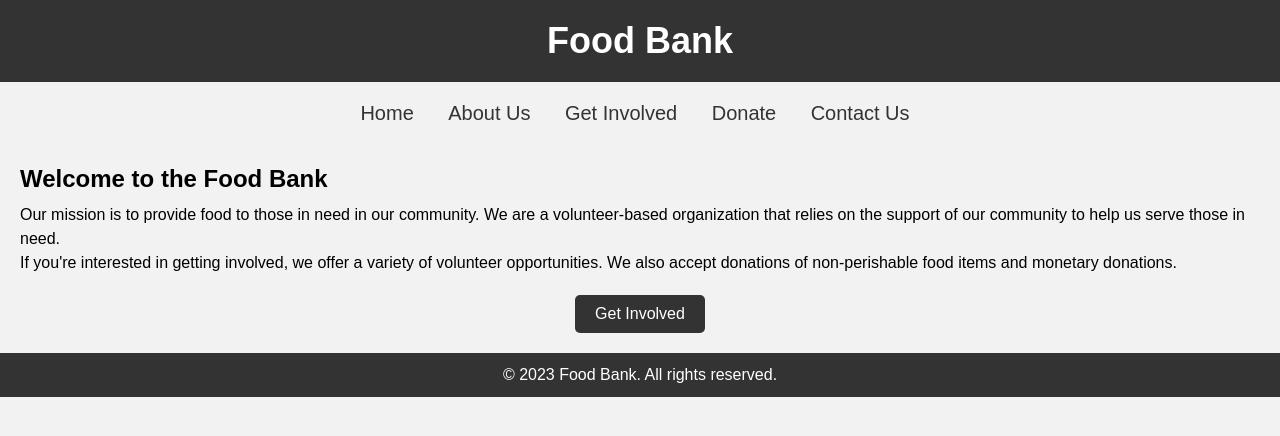
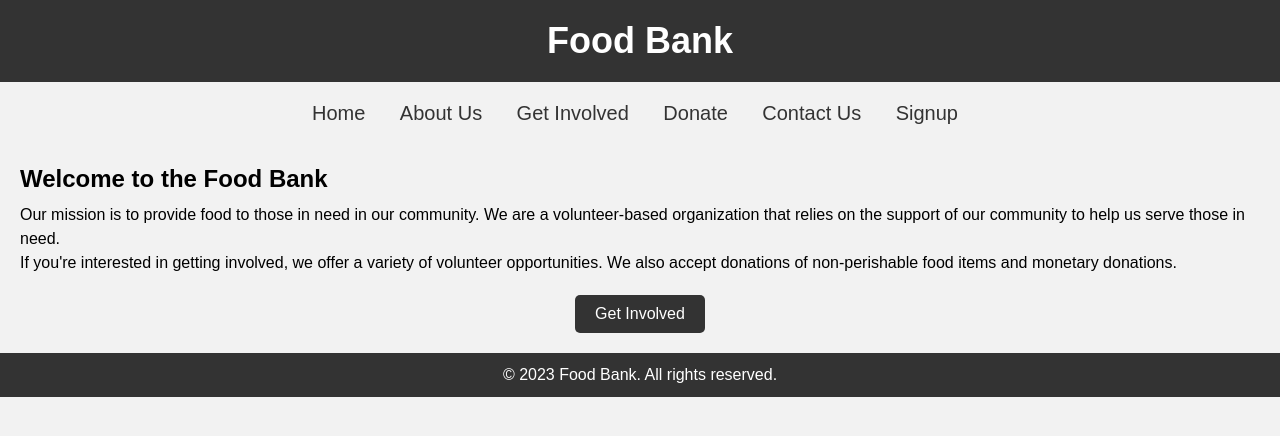
Before and after one commit to barktree707/vincentajii2.github.io, a plain HTML site: page index.html in a window 1280 px wide. Drawn offline with Linux system fonts and the light colour scheme.

Commit message:
Update index.html

```diff
--- a/index.html
+++ b/index.html
@@ -93,6 +93,7 @@
       <a href="#">Get Involved</a>
       <a href="#">Donate</a>
       <a href="#">Contact Us</a>
+      <a href="#">Signup</a>
     </nav>
 
     <!-- Main Content -->
```
